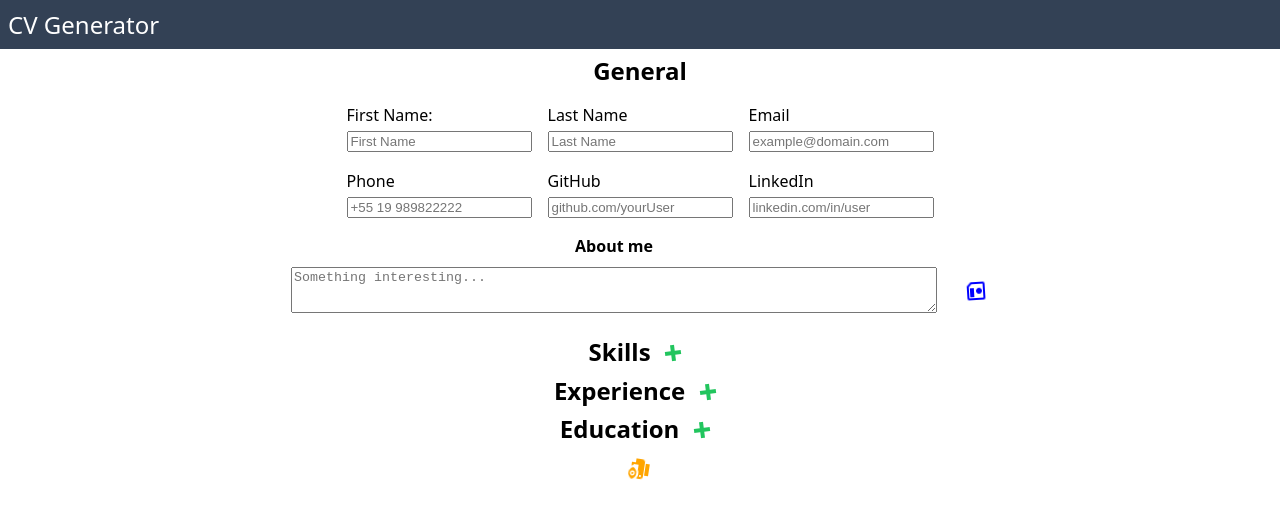
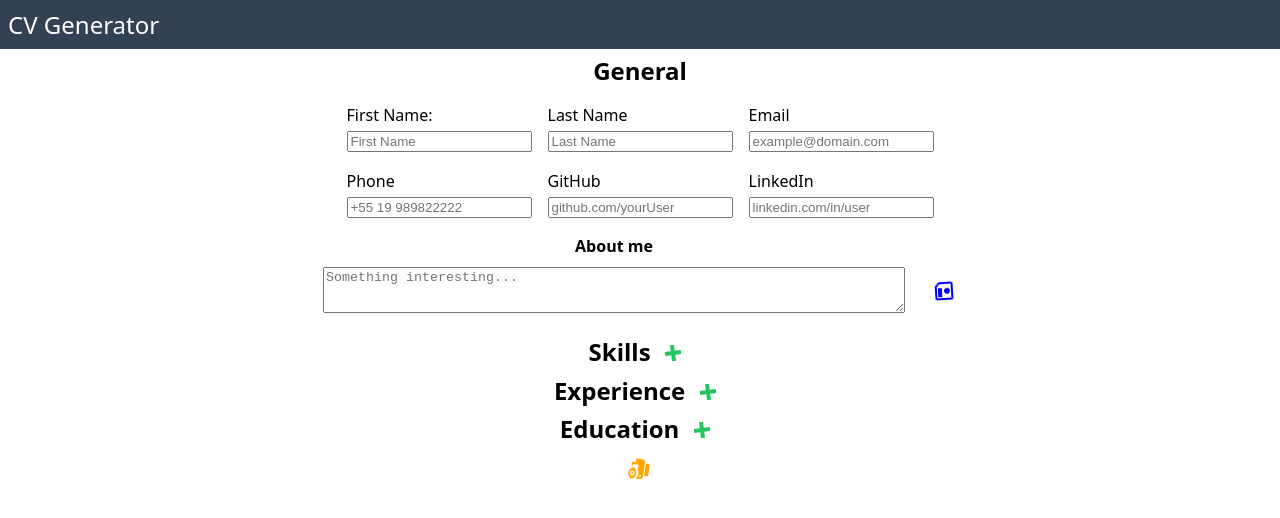
Before and after one commit to giovanniPepi/cv-project, a React (Create React App) app: page / in a window 1280 px wide. Shown: the top 518 px of the page. Built offline with nearby package versions, Linux system fonts and the light colour scheme.

Commit message:
Update html lang

```diff
--- a/public/index.html
+++ b/public/index.html
@@ -1,5 +1,5 @@
 <!DOCTYPE html>
-<html lang="en">
+<html lang="br">
   <head>
     <meta charset="utf-8" />
     <link rel="icon" href="%PUBLIC_URL%/favicon.ico" />
--- a/src/styles/App.css
+++ b/src/styles/App.css
@@ -126,7 +126,7 @@ label {
 }
 .textAboutMe {
   min-height: 5vh;
-  min-width: clamp(250px, 40rem, 50vw);
+  min-width: clamp(250px, 40rem, 45vw);
 }
 
 .formBtn {
```
